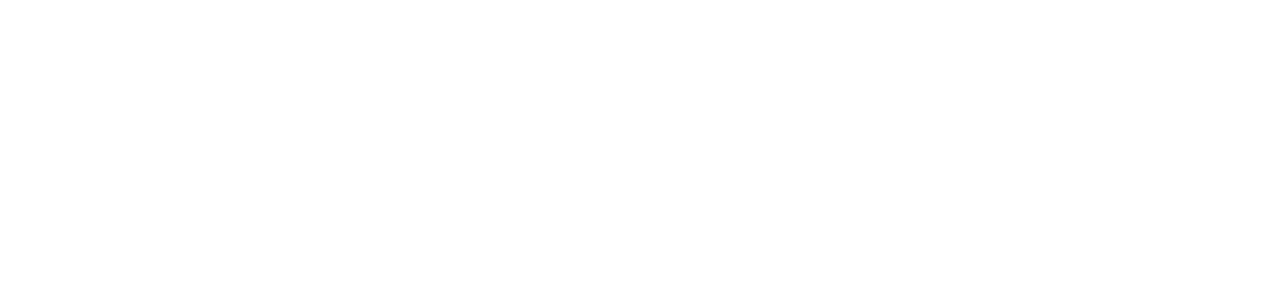
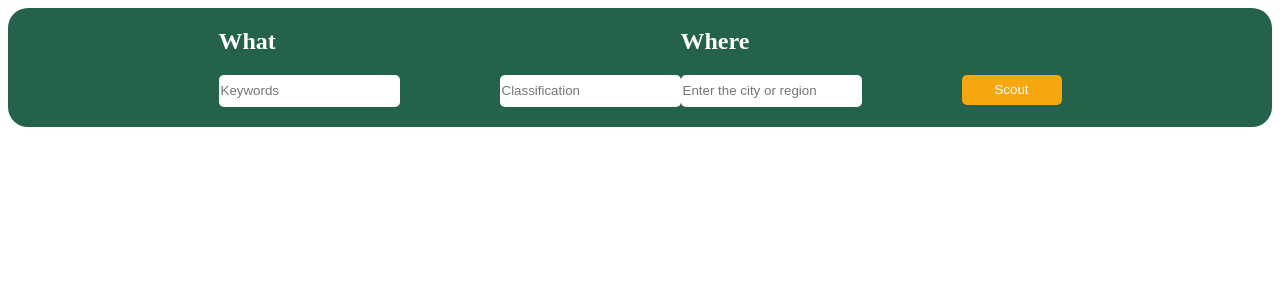
Before and after one commit to philsainbolt/scout-frontend, a React (Vite) app in the folder Scout-FrontEnd/: page / in a window 1280 px wide. Shown: the top 300 px of the page. Built offline with nearby package versions, Linux system fonts and the light colour scheme.

Commit message:
updated version

```diff
--- a/Scout-FrontEnd/src/components/MainContainer.jsx
+++ b/Scout-FrontEnd/src/components/MainContainer.jsx
@@ -1,13 +1,29 @@
 function MainContainer() {
   return (
-    <div>
-        <section className="main-container">
-            <div>
+      <div className="main-container">
+        <div className="hero-search">
+
+          <div className="what-group">
+            <h2>What</h2>
+
+              <div className="boxes">
+              <input placeholder="Keywords"></input>
+              <input placeholder="Classification"></input>
+              </div>
+
             </div>
 
-        </section>
+          <div className="where-group">
+            <h2>Where</h2>
+              <div className="boxes">
+                <input placeholder="Enter the city or region"></input>
+              <button className="search-btn">Scout</button>
+              </div>
 
-    </div>
+          </div>
+
+          </div>
+      </div>
   );
 }
 
--- a/Scout-FrontEnd/src/index.css
+++ b/Scout-FrontEnd/src/index.css
@@ -1,6 +1,42 @@
 
+.main-container{
+    background-color: rgb(36,99,73);
+    display: flex;
+    justify-content: center;
+    border-radius: 20px;
+    padding-bottom: 20px;
+}
 
-.hero{
-    font-size: 50px;
-    border: 5px solid black;
+.hero-search{
+    display: flex;
+    align-items: flex-end;
 }
+
+h2{
+    color: white;
+}
+
+input {
+    border: none;
+    border-radius: 5px;
+    height: 30px;
+}
+
+.search-btn{
+    border: none;
+}
+
+.boxes{
+    display: flex;
+    gap: 100px;
+}
+
+.search-btn{
+    border: none;
+    border-radius: 5px;
+    height: 30px;
+    background-color: rgb(246, 166, 14);
+    color: white;
+    width: 100px;
+
+}
```
Also changed, not shown: 1 other file (tests, documents, lock files or other folders).
